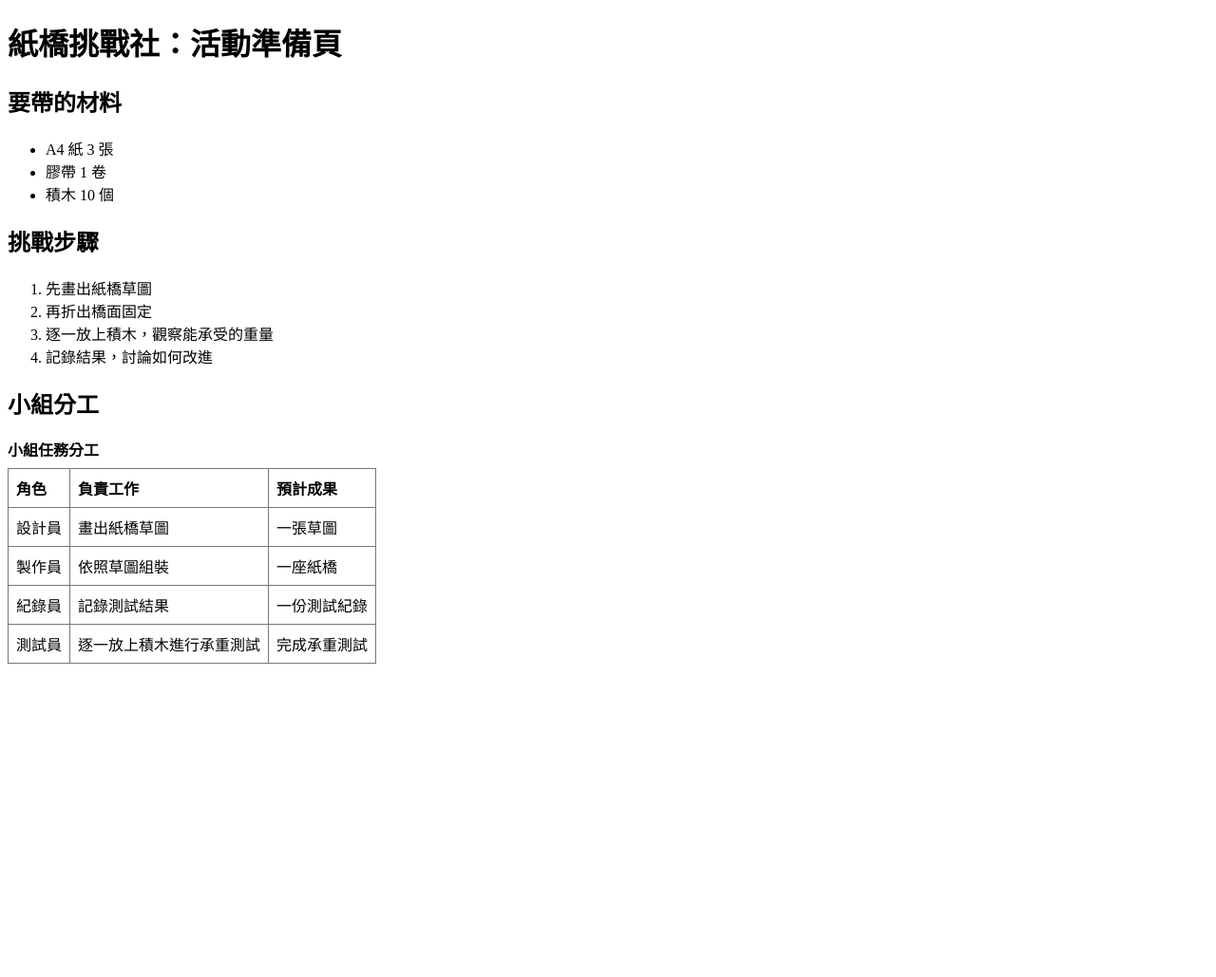
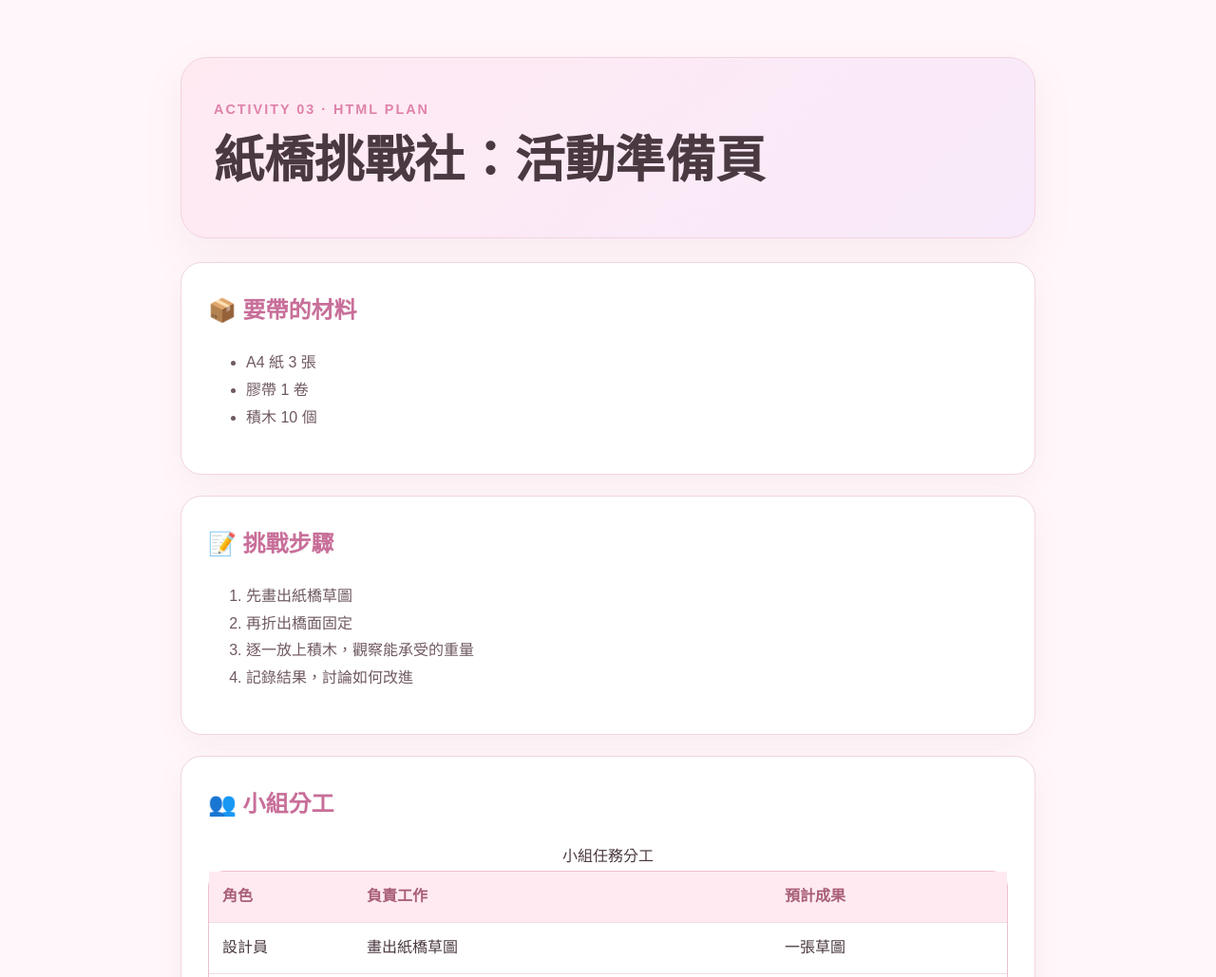
Before and after one commit to u11517005/pink, a plain HTML site: page 03-html-plan-11517005.html in a window 1280 px wide. Shown: the top 1029 px of the page at 95% size. Before the commit the page ends 800 px from the top, so only its background shows below. Drawn offline with Linux system fonts and the light colour scheme.

Commit message:
Update HTML plan with new structure and styles
Refactored HTML structure and styles for better presentation and organization.

```diff
--- a/03-html-plan-11517005.html
+++ b/03-html-plan-11517005.html
@@ -1,68 +1,25 @@
 <!DOCTYPE html>
-<html lang="zh-Hant">
-<head>
-  <meta charset="UTF-8">
-  <meta name="viewport" content="width=device-width, initial-scale=1.0">
-  <title>紙橋挑戰社：活動準備頁</title>
+<html lang="zh-Hant"><head><meta charset="UTF-8"><meta name="viewport" content="width=device-width, initial-scale=1.0"><title>紙橋挑戰社：活動準備頁｜游子誼</title><style>
+*{box-sizing:border-box} body{margin:0;font-family:Arial,"Noto Sans TC","Microsoft JhengHei",sans-serif;background:#fff7fa;color:#4a3940;line-height:1.8}
+.page{width:min(900px,92%);margin:auto;padding:60px 0}.hero{background:linear-gradient(135deg,#ffeaf2,#f8eafa);border:1px solid #f3d2df;border-radius:28px;padding:42px 34px;margin-bottom:25px;box-shadow:0 15px 40px rgba(180,130,150,.1)}
+.tag{color:#df82aa;font-weight:bold;letter-spacing:2px;font-size:.9rem}h1{margin:8px 0;color:#4a3940;font-size:clamp(2rem,6vw,3.3rem);line-height:1.2}
+.hero p{color:#806b73}.card{background:#fff;border:1px solid #f1d4df;border-radius:22px;padding:28px;margin-bottom:22px;box-shadow:0 10px 30px rgba(170,110,135,.07)}
+h2{color:#c86f99;margin-top:0}h3{color:#df82aa}p,li{color:#6f5962}.note{background:#fff0f6;border-left:4px solid #e995b8;border-radius:12px;padding:12px 16px}
+table{width:100%;border-collapse:separate;border-spacing:0;overflow:hidden;border:1px solid #efbfd2;border-radius:16px;background:#fff}
+th{background:#ffeaf2;color:#a95f78}th,td{padding:12px 14px;text-align:left;border-bottom:1px solid #f2dce4}tr:last-child td{border-bottom:0}
+input[type=text],select,textarea{width:100%;padding:12px;border:1px solid #efbfd2;border-radius:12px;background:#fffafd;font:inherit;color:#4a3940}
+fieldset{border:1px solid #f1d4df;border-radius:16px;padding:18px;margin:20px 0;background:#fffafd}legend{color:#a95f78;font-weight:bold}
+fieldset label{display:block;margin:7px 0;color:#6f5962}input{accent-color:#df82aa}
+button{border:0;border-radius:100px;padding:12px 22px;background:#e995b8;color:white;font-weight:bold;opacity:.75}
+footer{text-align:center;color:#b0919d;padding:25px 0}
+@media(max-width:600px){.page{padding:35px 0}.hero,.card,form{padding:23px}}
+</style></head>
+<body><div class="page">
+<header class="hero"><div class="tag">ACTIVITY 03 · HTML PLAN</div><h1>紙橋挑戰社：活動準備頁</h1></header>
 
-  <!-- 老師預先提供表格框線，方便辨認儲存格；本活動不用修改 CSS。 -->
-  <style>
-    table { border-collapse: collapse; }
-    th, td { border: 1px solid #777; padding: 8px; text-align: left; }
-    caption { text-align: left; font-weight: bold; margin-bottom: 8px; }
-  </style>
-</head>
-
-<body>
-  <h1>紙橋挑戰社：活動準備頁</h1>
-
-  <h2>要帶的材料</h2>
-  <ul>
-    <li>A4 紙 3 張</li>
-    <li>膠帶 1 卷</li>
-    <li>積木 10 個</li>
-  </ul>
-
-  <h2>挑戰步驟</h2>
-  <ol>
-    <li>先畫出紙橋草圖</li>
-    <li>再折出橋面固定</li>
-    <li>逐一放上積木，觀察能承受的重量</li>
-    <li>記錄結果，討論如何改進</li>
-  </ol>
-
-  <h2>小組分工</h2>
-  <table>
-    <caption>小組任務分工</caption>
-    <thead>
-      <tr>
-        <th scope="col">角色</th>
-        <th scope="col">負責工作</th>
-        <th scope="col">預計成果</th>
-      </tr>
-    </thead>
-    <tbody>
-      <tr>
-        <td>設計員</td>
-        <td>畫出紙橋草圖</td>
-        <td>一張草圖</td>
-      </tr>
-      <tr>
-        <td>製作員</td>
-        <td>依照草圖組裝</td>
-        <td>一座紙橋</td>
-      </tr>
-      <tr>
-        <td>紀錄員</td>
-        <td>記錄測試結果</td>
-        <td>一份測試紀錄</td>
-      </tr>
-      <tr>
-        <td>測試員</td>
-        <td>逐一放上積木進行承重測試</td>
-        <td>完成承重測試</td>
-      </tr>
-    </tbody>
-  </table>
-</body>
-</html>
+<section class="card"><h2>📦 要帶的材料</h2><ul><li>A4 紙 3 張</li><li>膠帶 1 卷</li><li>積木 10 個</li></ul></section>
+<section class="card"><h2>📝 挑戰步驟</h2><ol><li>先畫出紙橋草圖</li><li>再折出橋面固定</li><li>逐一放上積木，觀察能承受的重量</li><li>記錄結果，討論如何改進</li></ol></section>
+<section class="card"><h2>👥 小組分工</h2><table><caption>小組任務分工</caption><thead><tr><th>角色</th><th>負責工作</th><th>預計成果</th></tr></thead><tbody>
+<tr><td>設計員</td><td>畫出紙橋草圖</td><td>一張草圖</td></tr><tr><td>製作員</td><td>依照草圖組裝</td><td>一座紙橋</td></tr><tr><td>紀錄員</td><td>記錄測試結果</td><td>一份測試紀錄</td></tr><tr><td>測試員</td><td>逐一放上積木進行承重測試</td><td>完成承重測試</td></tr></tbody></table></section>
+<footer>數位科技概論｜ACTIVITY 03｜游子誼</footer>
+</div></body></html>
```
